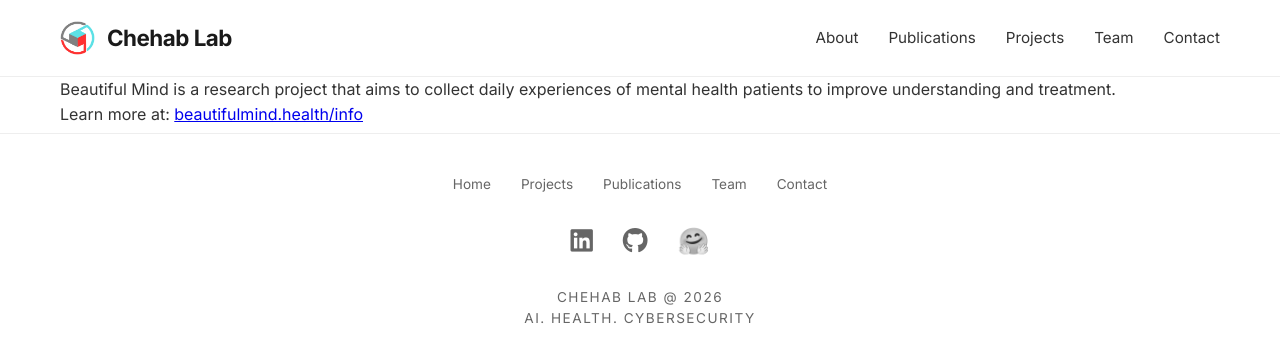
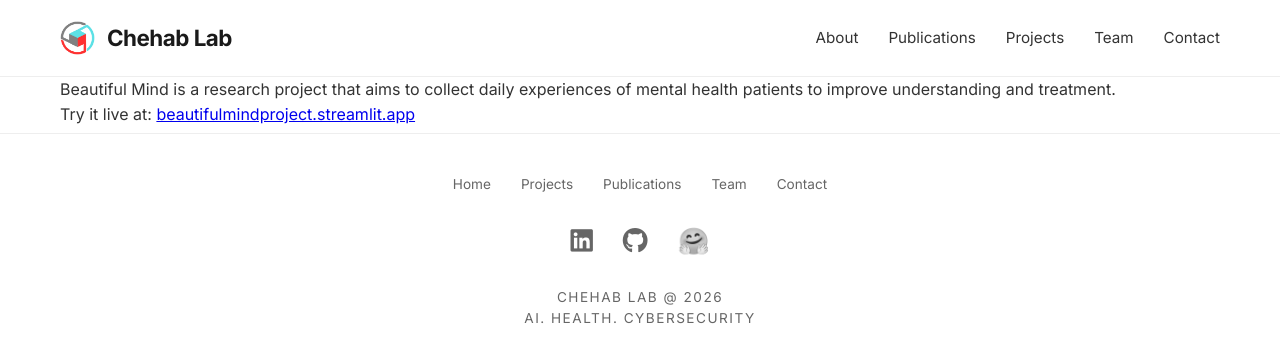
Before and after one commit to Chehab-Lab/Chehab-Lab.github.io, a Jekyll site: the page built from _projects/beautiful-mind.md, in a window 1280 px wide. Shown: the top 363 px of the page. Built offline with Jekyll 4.4.1, drawn with Linux system fonts in a browser that asks for light colours.

Commit message:
Update Beautiful Mind project link to streamlit app

```diff
--- a/_projects/beautiful-mind.md
+++ b/_projects/beautiful-mind.md
@@ -2,10 +2,10 @@
 title: Beautiful Mind
 description: Research project that aims to collect daily experiences of mental health patients.
 image: https://images.unsplash.com/photo-1549925245-f20a1bac6454?w=600&auto=format&fit=crop&q=60&ixlib=rb-4.1.0&ixid=M3wxMjA3fDB8MHxzZWFyY2h8MTB8fGJyYWlufGVufDB8fDB8fHww
-link: https://beautifulmind.health/info
+link: https://beautifulmindproject.streamlit.app/
 tags: [Mental Health, Research, AI]
 ---
 
 Beautiful Mind is a research project that aims to collect daily experiences of mental health patients to improve understanding and treatment.
 
-Learn more at: [beautifulmind.health/info](https://beautifulmind.health/info)
+Try it live at: [beautifulmindproject.streamlit.app](https://beautifulmindproject.streamlit.app/)
```
